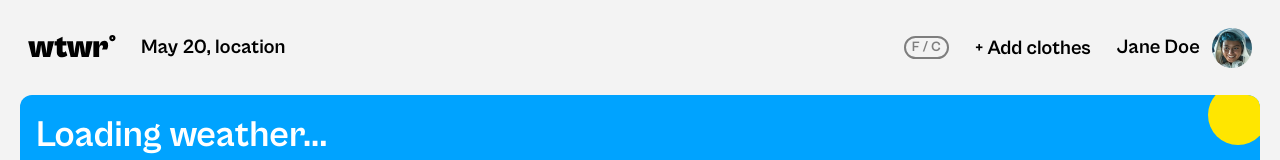
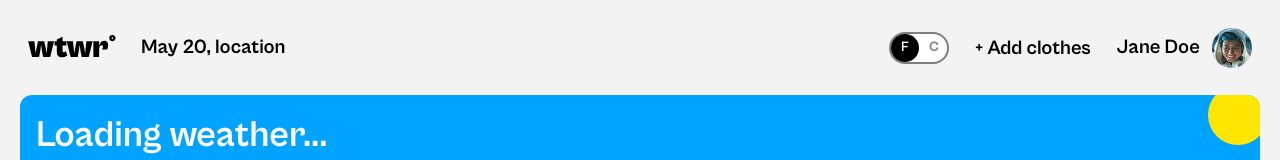
Before and after one commit to glpsch/se_project_react, a React (Vite) app: page / in a window 1280 px wide. Shown: the top 160 px of the page. Built offline with nearby package versions, Linux system fonts and the light colour scheme; no server answers.

Commit message:
Toggle Switch CSS

```diff
--- a/src/components/Main/Main.jsx
+++ b/src/components/Main/Main.jsx
@@ -22,7 +22,7 @@ function Main({ weatherData, clothingItems, onCardClick, weatherError }) {
         {weatherError && <p className="cards__error">{weatherError}</p>}
         <p className="cards__text">
           {temperature !== null
-            ? `Today is ${temperature}° ${currentTemperatureUnit} / You may want to wear: `
+            ? `Today is ${temperature}°${currentTemperatureUnit} / You may want to wear: `
             : weatherError
             ? "Weather unavailable."
             : "Loading weather..."}
--- a/src/components/ToggleSwitch/ToggleSwitch.css
+++ b/src/components/ToggleSwitch/ToggleSwitch.css
@@ -1,16 +1,72 @@
-.header__toggle-temperature-unit {
-    margin-right: 20px;
-  background-color: transparent;
-  border: 2px solid #7E7E7E;
+.header__toggle-checkbox {
+  height: 0;
+  width: 0;
+  visibility: hidden;
+}
+
+.header__toggle-label {
+  margin-right: 20px;
+  display: flex;
+  align-items: center;
+  justify-content: space-between;
+  cursor: pointer;
+  width: 56px;
+  height: 28px;
+  background: #fff;
+  position: relative;
+  transition: background-color 0.2s;
+  border: 2px solid #7e7e7e;
   border-radius: 16px;
-  font-family: "Cabinet Grotesk Bold";
+  transition: border-color 0.4s;
+}
+
+.header__toggle-label:hover {
+  border-color: #000;
+}
+
+.header__toggle-label:hover .header__toggle-letter:not(.header__toggle-letter_active) {
+  color: #000;
+}
+
+.header__toggle-label .header__toggle-button {
+  content: "";
+  position: absolute;
+  z-index: 0;
+  width: 28px;
+  height: 28px;
+  border-radius: 16px;
+  transition: 0.2s;
+  background: #000;
+  /* box-shadow: 0 0 2px 0 rgba(10, 10, 10, 0.29); */
+
+  left: 0px;
+  transition: transform 0.4s ease-in-out;
+}
+
+.header__toggle-checkbox:checked + .header__toggle-label .header__toggle-button {
+  right: 0px;
+  transform: translateX(28px);
+}
+
+/* .header__toggle-label:active .header__toggle-button {
+    width: 56px;
+  } */
+
+.header__toggle-letter {
+  position: absolute;
+  z-index: 1;
   font-size: 14px;
   font-weight: 700;
-  color: #7E7E7E;
+  color: #7e7e7e;
+  transition: color 0.4s ease-in-out;
 }
 
-.header__toggle-temperature-unit:hover {
-    border: 2px solid #000;
-    cursor: pointer;
-    color: #000;
+.header__toggle-letter:first-of-type {
+  left: 10px;
 }
+.header__toggle-letter:nth-of-type(2) {
+  right: 8px;
+}
+.header__toggle-letter_active {
+  color: #fff;
+}
--- a/src/components/ToggleSwitch/ToggleSwitch.jsx
+++ b/src/components/ToggleSwitch/ToggleSwitch.jsx
@@ -3,17 +3,30 @@ import TemperatureUnitContext from "../../contexts/TemperatureUnitContext";
 import "./ToggleSwitch.css";
 
 export default function ToggleSwitch() {
-  const { currentTemperatureUnit, handleToggleSwitchChange } = useContext(
-    TemperatureUnitContext
-  );
+  const { currentTemperatureUnit, handleToggleSwitchChange } = useContext(TemperatureUnitContext);
 
   return (
-    <button
-      type="button"
-      className="header__toggle-temperature-unit"
-      onClick={handleToggleSwitchChange}
-    >
-      {currentTemperatureUnit === "F" ? "F / C" : "C / F"}
-    </button>
+    <>
+      <input
+        className="header__toggle-checkbox"
+        id="header__toggle-switch"
+        type="checkbox"
+        checked={currentTemperatureUnit === "C"}
+        onChange={handleToggleSwitchChange}
+      />
+      <label className="header__toggle-label" htmlFor="header__toggle-switch">
+        <span
+          className={`header__toggle-letter ${currentTemperatureUnit === "F" ? "header__toggle-letter_active" : ""}`}
+        >
+          F
+        </span>
+        <span
+          className={`header__toggle-letter ${currentTemperatureUnit === "C" ? "header__toggle-letter_active" : ""}`}
+        >
+          C
+        </span>
+        <span className="header__toggle-button" />
+      </label>
+    </>
   );
 }
```
